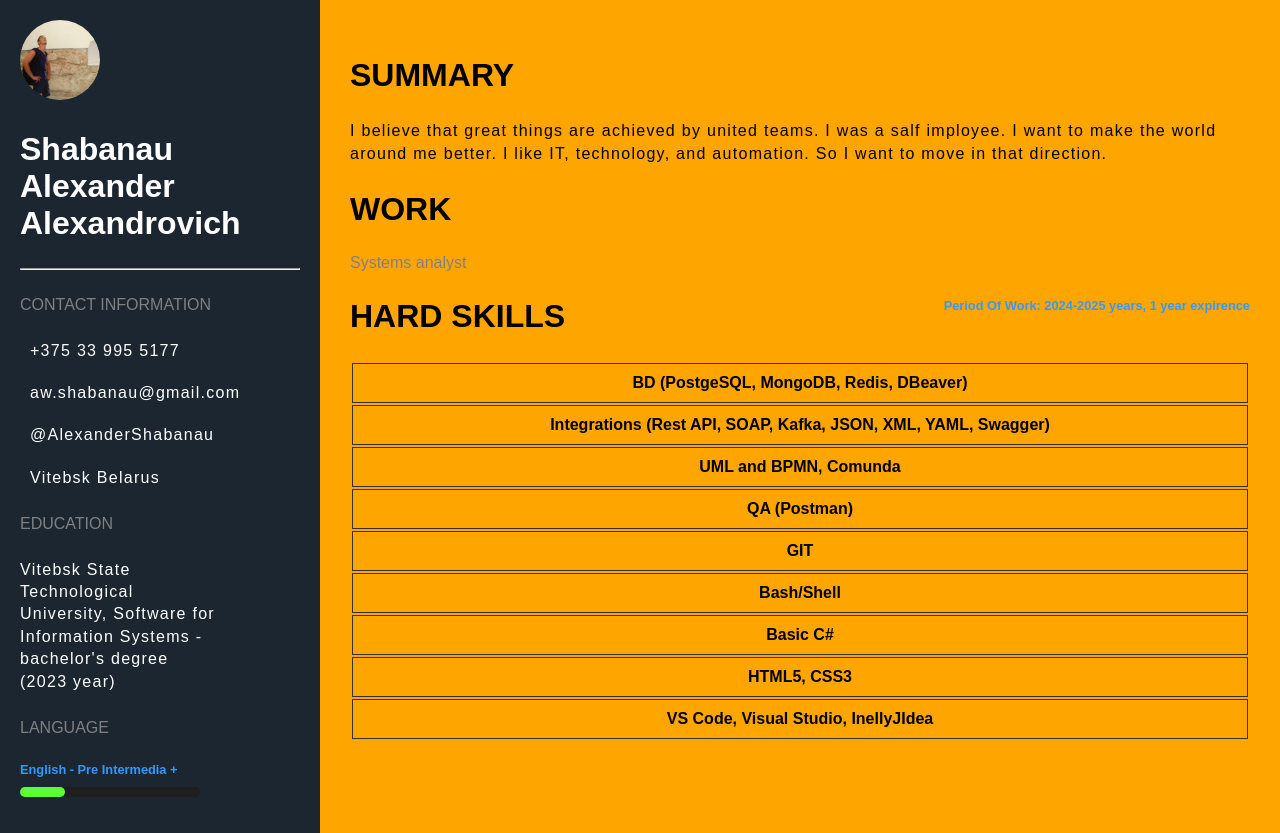
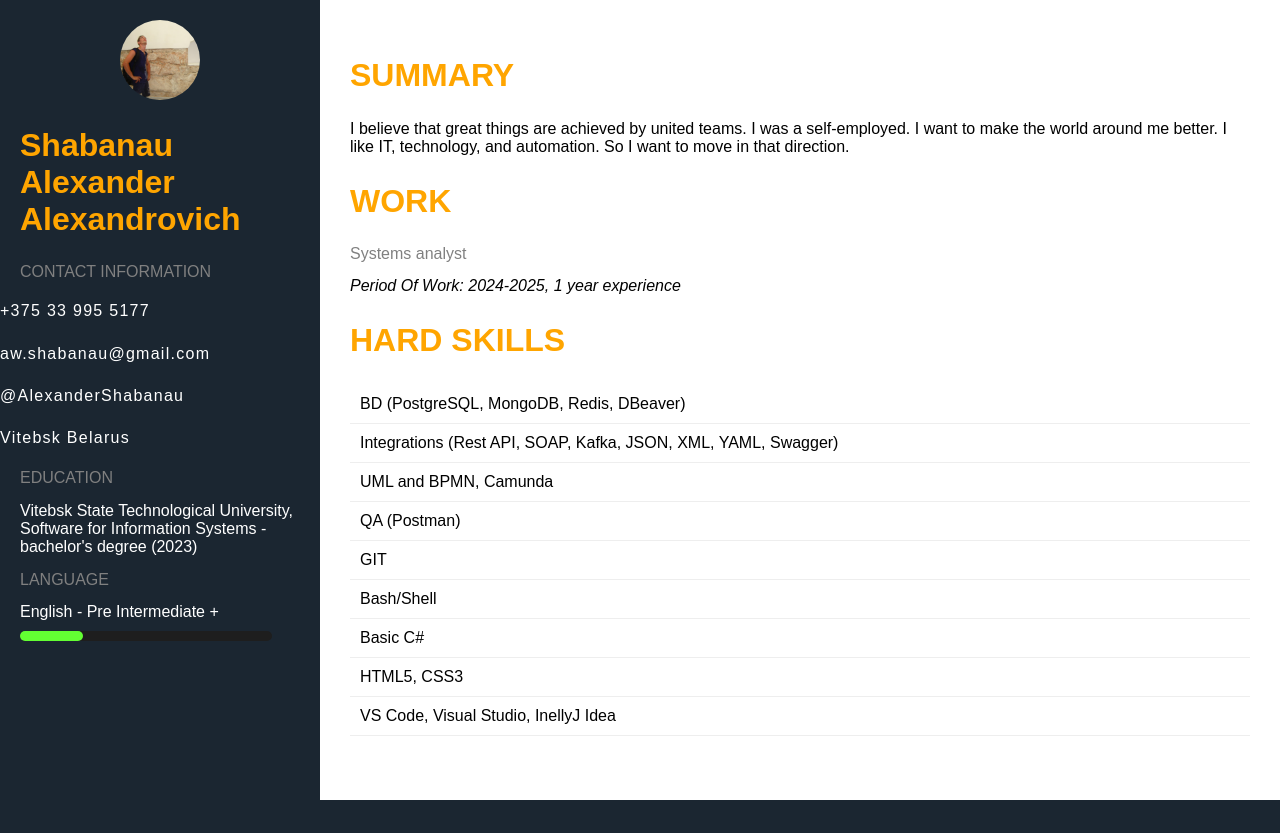
Before and after one commit to alexandr1283/rsschool-cv, a plain HTML site: page index.html in a window 1280 px wide. After the commit the page ends 800 px from the top, so only its background shows below. Drawn offline with Linux system fonts and the light colour scheme.

Commit message:
fix: new edit

```diff
--- a/index.html
+++ b/index.html
@@ -15,39 +15,38 @@
                 <h1 class="title">Shabanau Alexander Alexandrovich</h1>
 
 
-            <hr></hr>
-
                 <h5 class="sub-title">CONTACT INFORMATION</h5>
                     <ul>
-                        <li><i class="fa fa-phone"></i> +375 33 995 5177</li>
-                        <li><i class="fa fa-envelope"></i> aw.shabanau@gmail.com</li>
-                        <li><i class="fa fa-globe"></i> @AlexanderShabanau</li>
-                        <li><i class="fa fa-map-marker"></i> Vitebsk Belarus</li>
-                    <ul>
+                        <li>+375 33 995 5177</li>
+                        <li>aw.shabanau@gmail.com</li>
+                        <li>@AlexanderShabanau</li>
+                        <li>Vitebsk Belarus</li>
+                    </ul>
                 <h5 class="sub-title">EDUCATION</h5>
-                    <p>Vitebsk State Technological University, Software for Information Systems - bachelor's degree (2023 year)</p>
+                    <p>Vitebsk State Technological University, Software for Information Systems - bachelor's degree (2023)</p>
                 <h5 class="sub-title">LANGUAGE</h5>
-                    <label>English - Pre Intermedia +</label>
+                    <span>English - Pre Intermediate +</span>
                         <div class="progress_container">
-                            <div class="progress_bar" style="width:25%"></div>
+                            <div class="progress_bar"></div>
                         </div>
         </section>
 
         <section class="section_right">
 
             <h1 class="title">SUMMARY</h1>
-                <p>I believe that great things are achieved by united teams. I was a salf imployee. I want to make the world around me better. I like IT, technology, and automation. So I want to move in that direction.</p>
+                <p>I believe that great things are achieved by united teams. I was a self-employed. I want to make the world around me better. I like IT, technology, and automation. So I want to move in that direction.</p>
 
             <h1 class="title">WORK</h1>
-                <h5 class="sub-title">Systems analyst </h5>
-                    <em style="float:right;">Period Of Work: 2024-2025 years, 1 year expirence</em>
+                <h5 class="sub-title">Systems analyst</h5>
+                    <em>Period Of Work: 2024-2025, 1 year experience</em>
 
             <h1 class="title">HARD SKILLS</h1>
                 <table>
 
+                <tbody>
                     <tr>
                         <td>
-                            BD (PostgeSQL, MongoDB, Redis, DBeaver)
+                            BD (PostgreSQL, MongoDB, Redis, DBeaver)
                         </td>
                     </tr>
 
@@ -59,7 +58,7 @@
 
                     <tr>
                         <td>
-                            UML and BPMN, Comunda
+                            UML and BPMN, Camunda
                         </td>
                     </tr>
 
@@ -95,10 +94,10 @@
 
                     <tr>
                         <td>
-                            VS Code, Visual Studio, InellyJIdea
+                            VS Code, Visual Studio, InellyJ Idea
                         </td>
                     </tr>
-
+                </tbody>
 
                 </table>
         </section>
--- a/style.css
+++ b/style.css
@@ -1,189 +1,166 @@
-*,html{
+*, html {
     scroll-behavior: smooth;
 }
+
 *, *:after, *:before {
+    box-sizing: border-box;
     -webkit-box-sizing: border-box;
     -moz-box-sizing: border-box;
-box-sizing: border-box;
 }
-:root{
+
+:root {
     scrollbar-color: rgb(210,210,210) rgb(46,54,69) !important;
     scrollbar-width: thin !important;
 }
+
 ::-webkit-scrollbar {
     height: 12px;
     width: 8px;
     background: #000;
 }
+
 ::-webkit-scrollbar-thumb {
     background: gray;
     -webkit-box-shadow: 0px 1px 2px rgba(0, 0, 0, 0.75);
 }
+
 ::-webkit-scrollbar-corner {
     background: #000;
 }
 
-
-
-
-
-
-
-
-
-/*DEFAULT*/
-body{
-margin:0;
+/* DEFAULT STYLES */
+body {
+    margin: 0;
     font-family: 'Exo 2', sans-serif;
-}
-a{
-text-decoration:none;
-}
-ul{
-position:relative;
-left:-40px;
-width:100%;
-}
-i{
-color:#3399ff;
-margin:0 5px;
-}
-li{
-list-style:none;
-margin:20px 0;
-width:100%;
-line-height:1.4em;
-}
-a,li,button{
-transition:0.5s;
-}
-a{
-cursor:pointer;
-}
-b,strong{
-font-weight:700;
-}
-p,li{
-line-height:1.4em;
-letter-spacing:0.08em;
-}
-em{
-color:#3399ff;
-font-weight:700;
-font-size:0.8em;
-display:block;
-font-style:normal;
-}
-label{
-color:#3399ff;
-font-weight:700;
-font-size:0.8em;
-display:block;
-margin:10px 0;
-}
-img{
-width:90%;
-height:90%;
-margin:auto;
-}
-.title{
-font-size:2em;
-font-family: 'Ubuntu', sans-serif;
-font-weight:700;
-}
-.sub-title{
-font-size:1em;
-font-weight:400;
-color:gray;
-line-height:1em;
+    background: #1b2631; /* Основной фон страницы */
 }
 
-
-
-
-
-
-
-
-/*CONTAINER*/
-.container{
-width:100%;
-position:relative;
+a {
+    text-decoration: none;
+    cursor: pointer;
+    transition: 0.5s;
 }
 
-.container .section_left{
-width:25%;
-padding:20px;
-background: #1b2631 ;
-color:#fff;
+ul {
+    position: relative;
+    left: -40px;
+    width: 100%;
+    padding-left: 20px;
 }
 
-.container .section_left img{
-width:80px;
-height:80px;
-border-radius:50%;
-margin:auto;
+li {
+    list-style: none;
+    margin: 20px 0;
+    width: 100%;
+    line-height: 1.4em;
+    letter-spacing: 0.08em;
 }
 
-.container .progress_container{
-width:90%;
-height:10px;
-border-radius:20px;
-background:#1e1e1e;
+.title {
+    font-size: 2em;
+    font-family: 'Ubuntu', sans-serif;
+    font-weight: 700;
+    color: orange;
 }
 
-.container .progress_container .progress_bar{
-background:#5cff33;
-border-radius:20px;
-height:10px;
+.sub-title {
+    font-size: 1em;
+    font-weight: 400;
+    color: gray;
+    line-height: 1em;
+    margin: 15px 0;
 }
 
-.container .section_right{
-padding:30px;
-width:75%;
-float:right;
-position:absolute;
-top:0;
-right:0;
+/* CONTAINER STYLES */
+.container {
+    width: 100%;
+    position: relative;
+    display: flex;
+    min-height: 100vh;
 }
 
-.container .section_right table{
-width:100%;
+.section_left {
+    width: 25%;
+    padding: 20px;
+    background: #1b2631;
+    color: #fff;
+    position: sticky;
+    top: 0;
+    height: 100vh;
 }
 
-.container .section_right table td{
-padding:10px;
+.section_left img {
+    width: 80px;
+    height: 80px;
+    border-radius: 50%;
+    display: block;
+    margin: 0 auto 20px;
 }
 
-.container .section_right table td:nth-child(1){
-width:20%;
-font-weight:bold;
+.section_right {
+    padding: 30px;
+    width: 75%;
+    background: #fff;
 }
 
+/* PROGRESS BAR */
+.progress_container {
+    width: 90%;
+    height: 10px;
+    border-radius: 20px;
+    background: #1e1e1e;
+    margin-top: 10px;
+}
 
+.progress_bar {
+    width: 25%;
+    background: #63FF33;
+    border-radius: 20px;
+    height: 10px;
+    transition: width 0.5s ease;
+}
 
-
-
-@media (max-width:920px){
-.container .section_left{
-width:100%;
-display:block;
-}
-.container .section_right{
-width:100%;
-position:static;
-display:block;
-}
-}body {
-    background-color:orange;
-    font-family : 'Arial', sans-serif;
-}
+/* TABLE STYLES */
 table {
     width: 100%;
+    border-collapse: collapse;
+    margin: 20px 0;
 }
-th, td {
-    border: 1px solid #333; /*Параметры рамки таблицы */
+
+td {
+    padding: 10px;
+    border-bottom: 1px solid #eee;
+    text-align: left;
 }
-td {
-    text-align: center;
+
+/* PERIOD STYLE */
+em.period {
+    float: right;
+    color: #666;
+    font-size: 0.9em;
+    margin: 5px 0 15px;
 }
+
+/* MEDIA QUERIES */
+@media (max-width: 920px) {
+    .container {
+        flex-direction: column;
+    }
+
+    .section_left {
+        width: 100%;
+        height: auto;
+        position: relative;
+        padding: 20px 15px;
+    }
+
+    .section_right {
+        width: 100%;
+        padding: 20px 15px;
+    }
+
+    ul {
+        left: 0;
+        padding-left: 0;
+    }
+}
```
Lines whose indentation alone changed are shown as unchanged.
